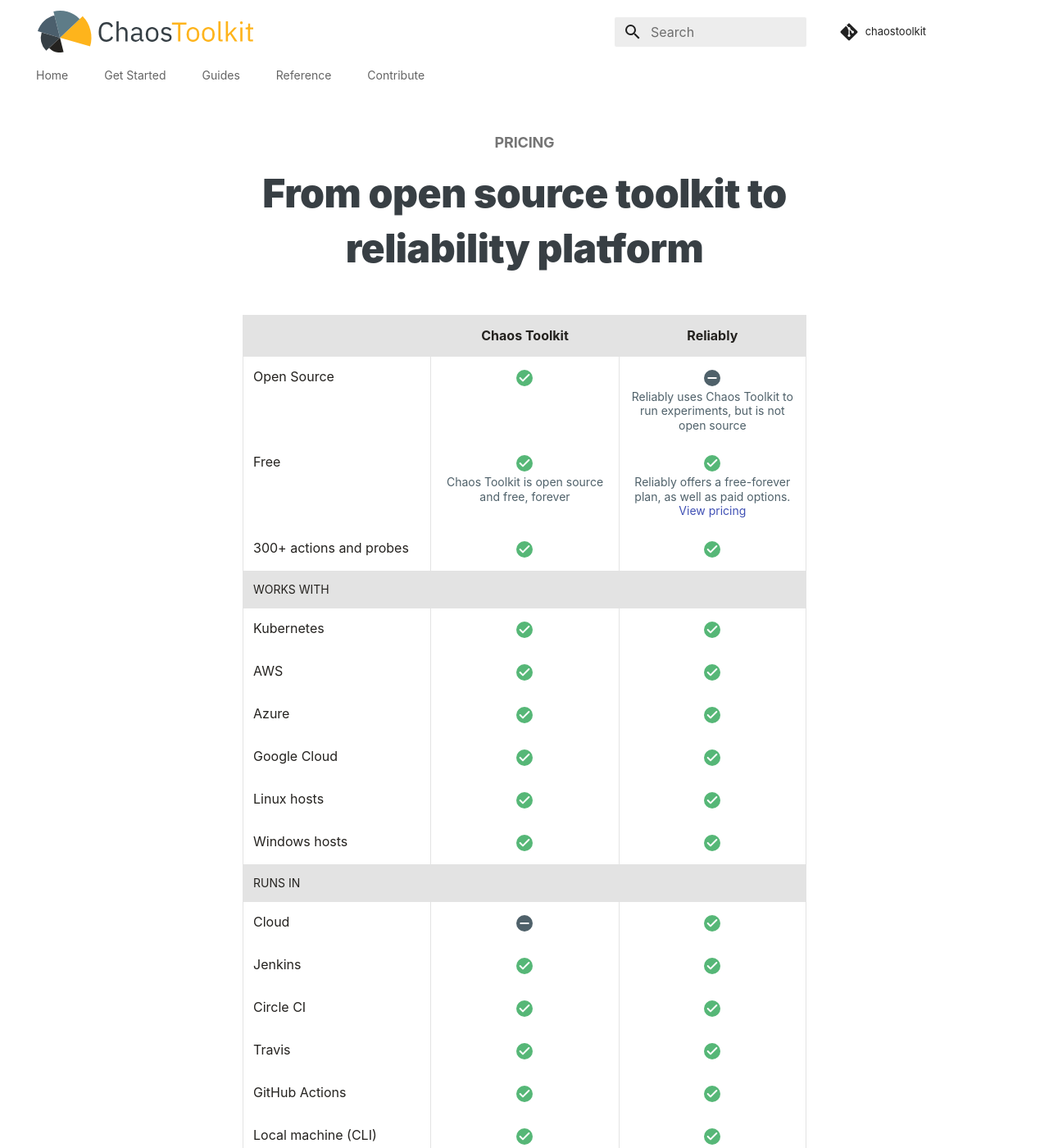
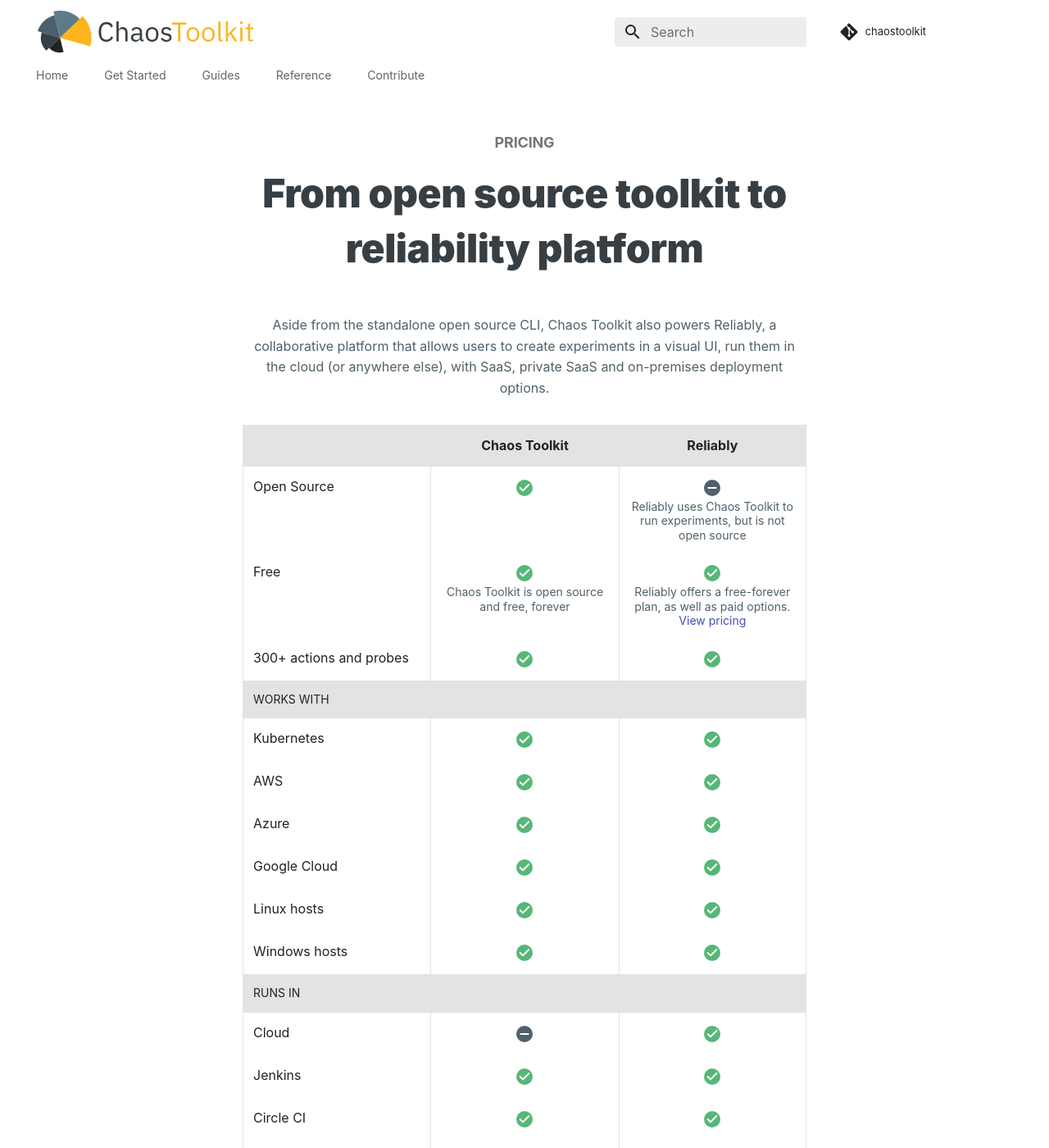
Before and after one commit to chaostoolkit/chaostoolkit-documentation, an MkDocs documentation site: the page built from sources/pricing.md, in a window 1280 px wide and 1400 px high. Shown: the whole window at 82% size. Built offline with MkDocs 1.6.1 and Material for MkDocs 9.7.7, drawn with Linux system fonts in a browser that asks for light colours; comment, search, counter and statistics services are not loaded; some of the changed lines change nothing that is shown.

Commit message:
Add description
Signed-off-by: Marc Perrien <marc@reliably.com>

```diff
--- a/sources/pricing.md
+++ b/sources/pricing.md
@@ -1,5 +1,6 @@
 <div class="pricing" id="pricing-wrapper">
 <h2>From open source toolkit to reliability platform</h2>
+<p class="pricing__description">Aside from the standalone open source CLI, Chaos Toolkit also powers Reliably, a collaborative platform that allows users to create experiments in a visual UI, run them in the cloud (or anywhere else), with SaaS, private SaaS and on-premises deployment options.</p>
 
 <table class="pricingTable">
   <thead>
@@ -438,6 +439,14 @@
   text-align: center;
 }
 
+.pricing__description {
+  margin-bottom: 32px;
+
+  color: var(--CtkGrey1);
+  text-align: center;
+
+}
+
 .pricingTable thead tr th {
   background-color: #e3e3e3;
 }
```
